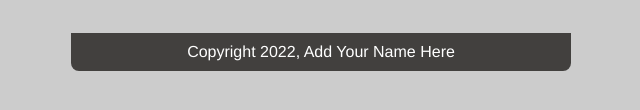
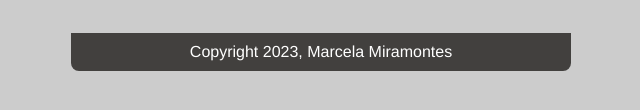
Before and after one commit to MiraMarce/lesson03.partI, a plain HTML site: page index.html in a window 1280 px wide. Shown: the part 592-702 px from the top of the page, 319-959 px from the left. Drawn offline with Linux system fonts and the light colour scheme.

Commit message:
Update index.html
update my name and year on footer

```diff
--- a/index.html
+++ b/index.html
@@ -33,7 +33,7 @@
 
 <!-- Update the footer content with the correct year and your name -->
 <footer>
-    <p>Copyright 2022, Add Your Name Here</p>
+    <p>Copyright 2023, Marcela Miramontes</p>
 </footer>
 
 </body>
```
